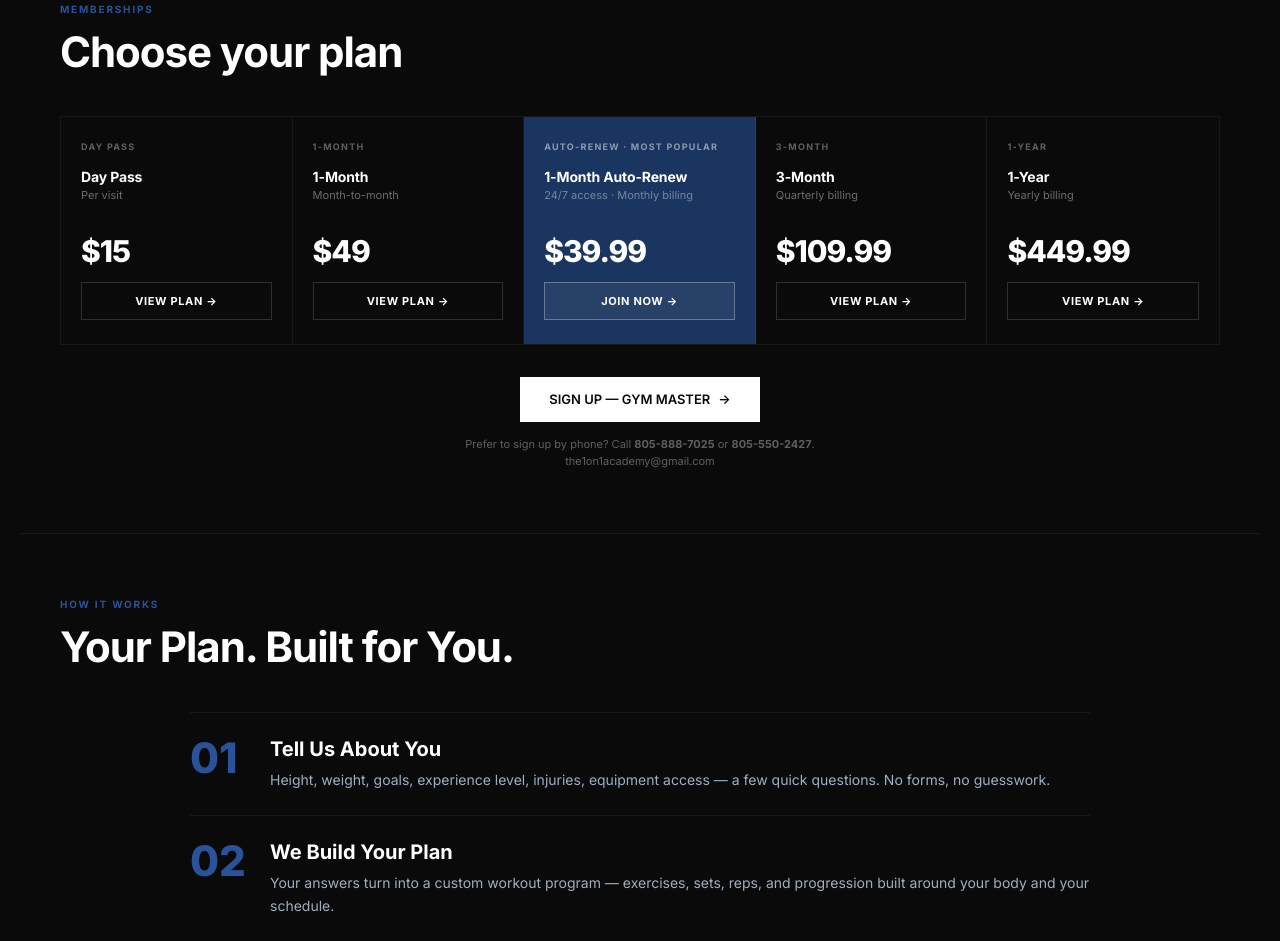
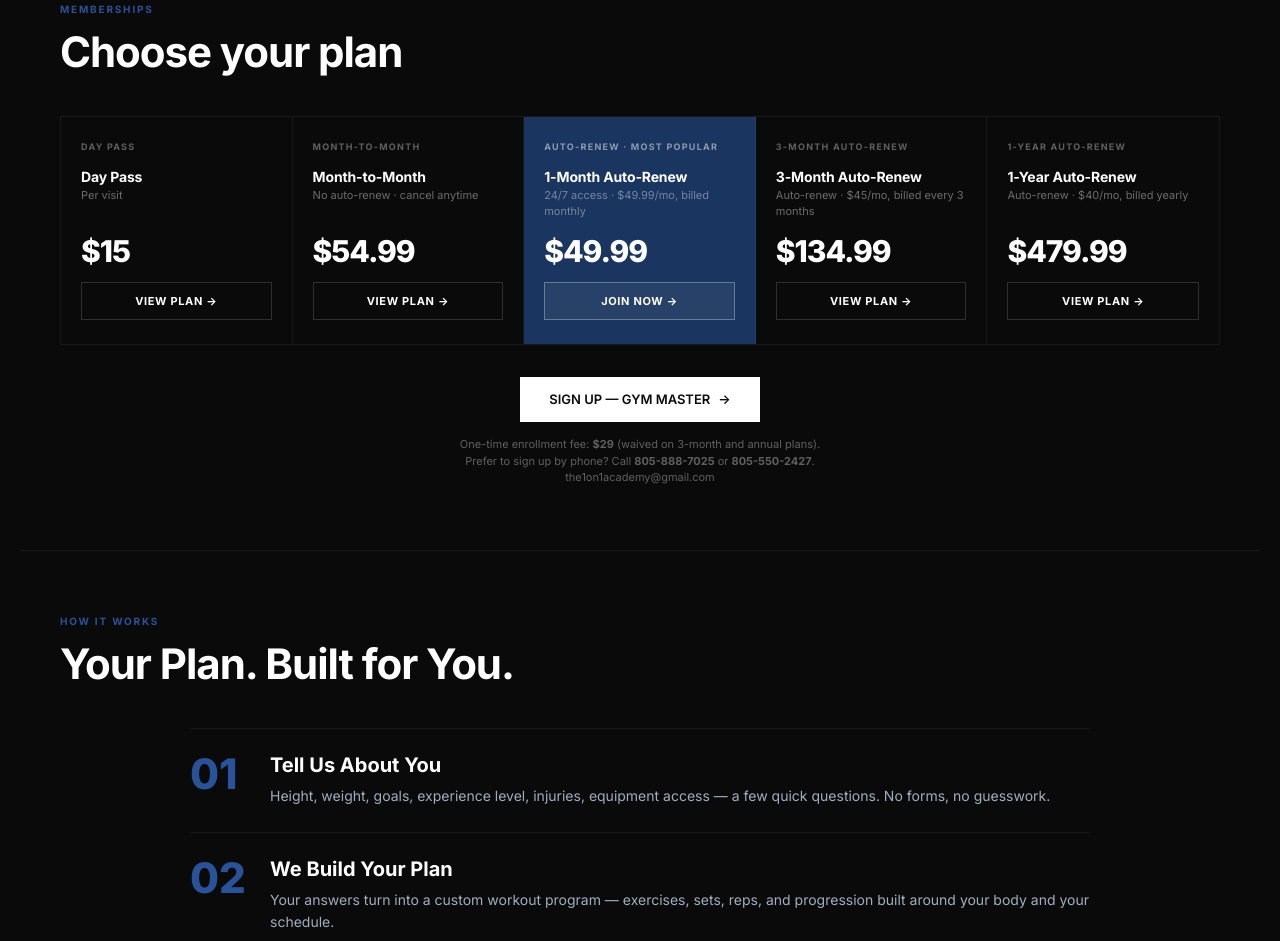
Before and after one commit to durkiodrilla/1on1-academy-app, a website: page public/index.html in a window 1280 px wide. Shown: the part 813-1754 px from the top of the page. Drawn offline with Linux system fonts and the light colour scheme.

Commit message:
Update pricing: 1-mo auto-renew $49.99, month-to-month $54.99, 3-mo auto-renew $134.99 ($45/mo), 1-year $479.99 ($40/mo), add $29 enrollment fee

```diff
--- a/public/index.html
+++ b/public/index.html
@@ -414,7 +414,7 @@
     <div class="pricing" id="pricing-grid"></div>
     <div class="pricing-cta">
       <a href="https://the1on1academy.gymmasteronline.com/portal/signup?session=eyJjb2...DpLY" class="btn btn-white" target="_blank">SIGN UP — GYM MASTER <span class="arr">→</span></a>
-      <p class="pricing-note">Prefer to sign up by phone? Call <strong>805-888-7025</strong> or <strong>805-550-2427</strong>.<br>the1on1academy@gmail.com</p>
+      <p class="pricing-note">One-time enrollment fee: <strong>$29</strong> (waived on 3-month and annual plans).<br>Prefer to sign up by phone? Call <strong>805-888-7025</strong> or <strong>805-550-2427</strong>.<br>the1on1academy@gmail.com</p>
     </div>
   </section>
       <div class="rule"></div>
@@ -1482,10 +1482,10 @@ var STEPS = [
 (function renderPricing() {
   var plans = [
     { label: 'Day Pass', name: 'Day Pass', desc: 'Per visit', amount: '$15', link: 'https://the1on1academy.gymmasteronline.com/portal/signup/details/9286d754a538b3b17e323690cd679010?companyid=2&session_id=3f0b7663-e8b2-4559-8895-e3f7c78996c6', featured: false },
-    { label: '1-Month', name: '1-Month', desc: 'Month-to-month', amount: '$49', link: 'https://the1on1academy.gymmasteronline.com/portal/signup/details/407d88302f27fc3e865831892a4e1fd6?companyid=2&session_id=3f0b7663-e8b2-4559-8895-e3f7c78996c6', featured: false },
-    { label: 'Auto-Renew · Most Popular', name: '1-Month Auto-Renew', desc: '24/7 access · Monthly billing', amount: '$39.99', link: 'https://the1on1academy.gymmasteronline.com/portal/signup/details/7b6682cad0235ad313795332f4e36e99?companyid=2&session_id=3f0b7663-e8b2-4559-8895-e3f7c78996c6', featured: true },
-    { label: '3-Month', name: '3-Month', desc: 'Quarterly billing', amount: '$109.99', link: 'https://the1on1academy.gymmasteronline.com/portal/signup/details/280667f5fbd4784a9c537d0324ebdba4?companyid=2&session_id=3f0b7663-e8b2-4559-8895-e3f7c78996c6', featured: false },
-    { label: '1-Year', name: '1-Year', desc: 'Yearly billing', amount: '$449.99', link: 'https://the1on1academy.gymmasteronline.com/portal/signup/details/07a9a2c3049edf111ad9a8cb5467f697?companyid=2&session_id=3f0b7663-e8b2-4559-8895-e3f7c78996c6', featured: false }
+    { label: 'Month-to-Month', name: 'Month-to-Month', desc: 'No auto-renew · cancel anytime', amount: '$54.99', link: 'https://the1on1academy.gymmasteronline.com/portal/signup/details/407d88302f27fc3e865831892a4e1fd6?companyid=2&session_id=3f0b7663-e8b2-4559-8895-e3f7c78996c6', featured: false },
+    { label: 'Auto-Renew · Most Popular', name: '1-Month Auto-Renew', desc: '24/7 access · $49.99/mo, billed monthly', amount: '$49.99', link: 'https://the1on1academy.gymmasteronline.com/portal/signup/details/7b6682cad0235ad313795332f4e36e99?companyid=2&session_id=3f0b7663-e8b2-4559-8895-e3f7c78996c6', featured: true },
+    { label: '3-Month Auto-Renew', name: '3-Month Auto-Renew', desc: 'Auto-renew · $45/mo, billed every 3 months', amount: '$134.99', link: 'https://the1on1academy.gymmasteronline.com/portal/signup/details/280667f5fbd4784a9c537d0324ebdba4?companyid=2&session_id=3f0b7663-e8b2-4559-8895-e3f7c78996c6', featured: false },
+    { label: '1-Year Auto-Renew', name: '1-Year Auto-Renew', desc: 'Auto-renew · $40/mo, billed yearly', amount: '$479.99', link: 'https://the1on1academy.gymmasteronline.com/portal/signup/details/07a9a2c3049edf111ad9a8cb5467f697?companyid=2&session_id=3f0b7663-e8b2-4559-8895-e3f7c78996c6', featured: false }
   ];
   var grid = document.getElementById('pricing-grid');
   if (!grid) return;
```
